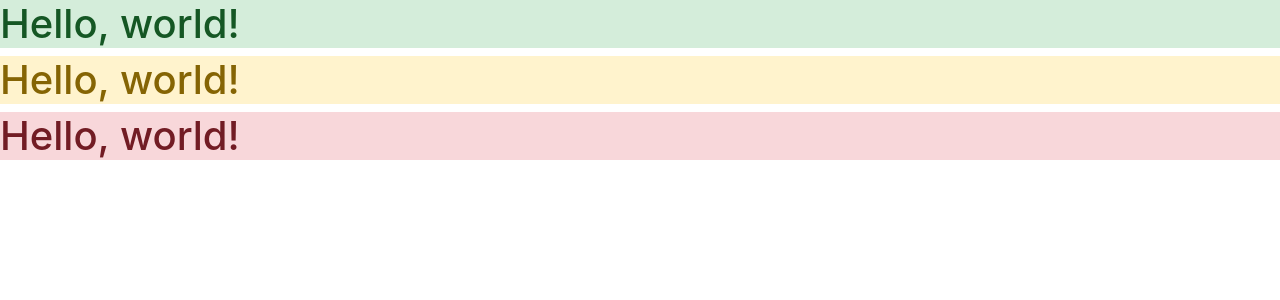
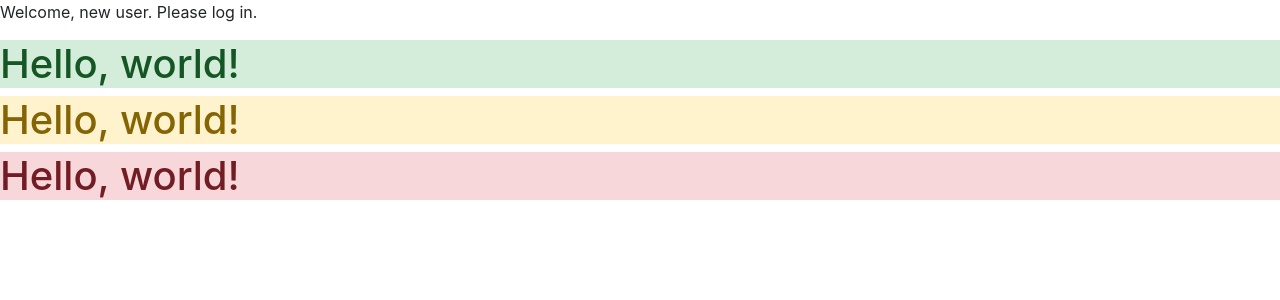
Before and after one commit to apbog/dione, a Django app: page / in a window 1280 px wide. Shown: the top 300 px of the page. Run offline with Django 3.2, Linux system fonts and the light colour scheme; some libraries are stand-ins or nearby versions.

Commit message:
Add username to home.html

```diff
--- a/landing/templates/landing/home.html
+++ b/landing/templates/landing/home.html
@@ -12,6 +12,11 @@
   </head>
 
   <body>
+    {% if user.is_authenticated %}
+        <p>Welcome, {{ user.username }}. Thanks for logging in.</p>
+    {% else %}
+        <p>Welcome, new user. Please log in.</p>
+    {% endif %}
     <h1 class="alert-success">Hello, world!</h1>
     <h1 class="alert-warning">Hello, world!</h1>
     <h1 class="alert-danger">Hello, world!</h1>
```
